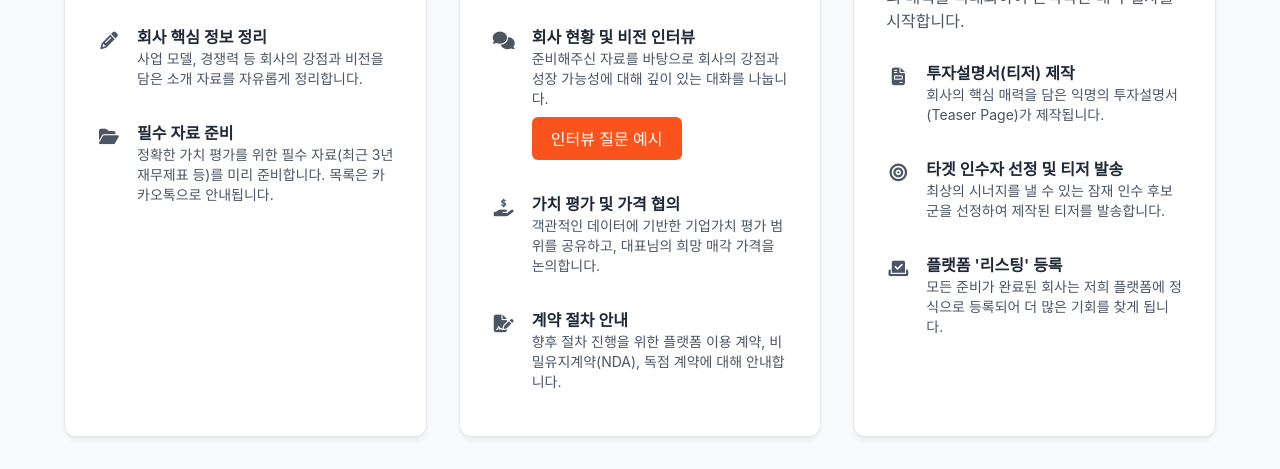
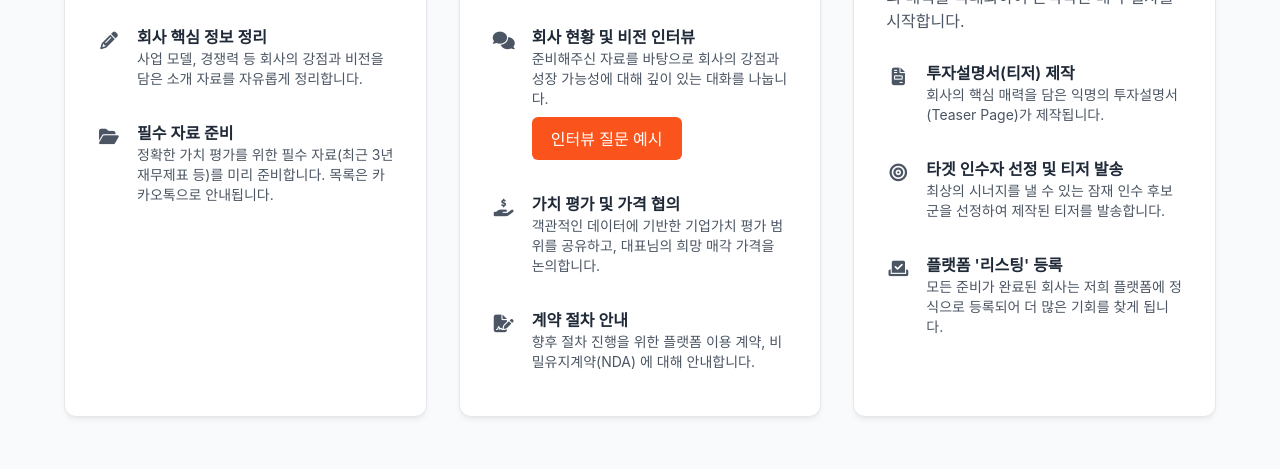
Before and after one commit to Jaeyun/Demo, a plain HTML site: page seller.html in a window 1280 px wide. Shown: the part 508-977 px from the top of the page. Drawn offline with nearby package versions, Linux system fonts and the light colour scheme; a web font is replaced by a local one.

Commit message:
문구 변경

```diff
--- a/seller.html
+++ b/seller.html
@@ -175,7 +175,7 @@
                         <div class="icon"><i class="fas fa-file-signature"></i></div>
                         <div class="content">
                             <p class="font-semibold">계약 절차 안내</p>
-                            <p class="text-sm">향후 절차 진행을 위한 플랫폼 이용 계약, 비밀유지계약(NDA), 독점 계약에 대해 안내합니다.</p>
+                            <p class="text-sm">향후 절차 진행을 위한 플랫폼 이용 계약, 비밀유지계약(NDA) 에 대해 안내합니다.</p>
                         </div>
                     </div>
                 </div>
```
